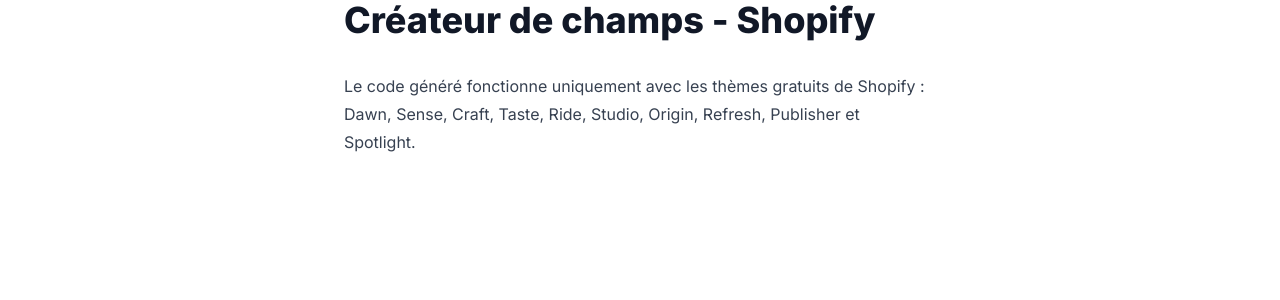
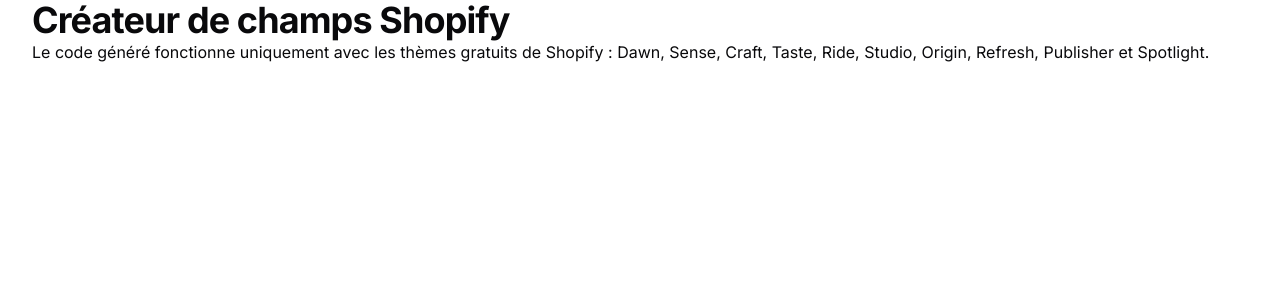
Before and after one commit to Dereje-getu-tadesse-10/animated-invention, a Next.js app: page / in a window 1280 px wide. Shown: the top 300 px of the page. Built offline with nearby package versions, Linux system fonts and the light colour scheme.

Commit message:
update: hero component

```diff
--- a/app/page.tsx
+++ b/app/page.tsx
@@ -1,7 +1,9 @@
 import { Hero } from "@/components/hero";
 
 export default function Home() {
-  return <main className="container prose">
-    <Hero/>
-  </main>;
+  return (
+    <main className="container">
+      <Hero />
+    </main>
+  );
 }
--- a/components/hero.tsx
+++ b/components/hero.tsx
@@ -1,9 +1,10 @@
-
-
 export const Hero = () => (
-    <div>
-        <h1>Créateur de champs - Shopify</h1>
-        <p>Le code généré fonctionne uniquement avec les thèmes gratuits de Shopify : Dawn, Sense, Craft, Taste, Ride, Studio, Origin, Refresh, Publisher et Spotlight.</p>
-    </div>
-
-)
+  <div>
+    <h1 className="text-4xl font-bold tracking-tight">Créateur de champs Shopify</h1>
+    <p>
+      Le code généré fonctionne uniquement avec les thèmes gratuits de Shopify :
+      Dawn, Sense, Craft, Taste, Ride, Studio, Origin, Refresh, Publisher et
+      Spotlight.
+    </p>
+  </div>
+);
--- a/package.json
+++ b/package.json
@@ -30,6 +30,7 @@
     "eslint-config-next": "14.0.4",
     "postcss": "^8",
     "prettier": "3.1.1",
+    "prettier-plugin-tailwindcss": "^0.5.9",
     "tailwindcss": "^3.3.0",
     "typescript": "^5"
   }
--- a/tailwind.config.ts
+++ b/tailwind.config.ts
@@ -74,7 +74,7 @@
       },
     },
   },
-  plugins: [require("tailwindcss-animate"), require('@tailwindcss/typography'),],
+  plugins: [require("tailwindcss-animate"), require("@tailwindcss/typography")],
 } satisfies Config;
 
 export default config;
```
Also changed, not shown: 2 other files (tests, documents, lock files or other folders).
